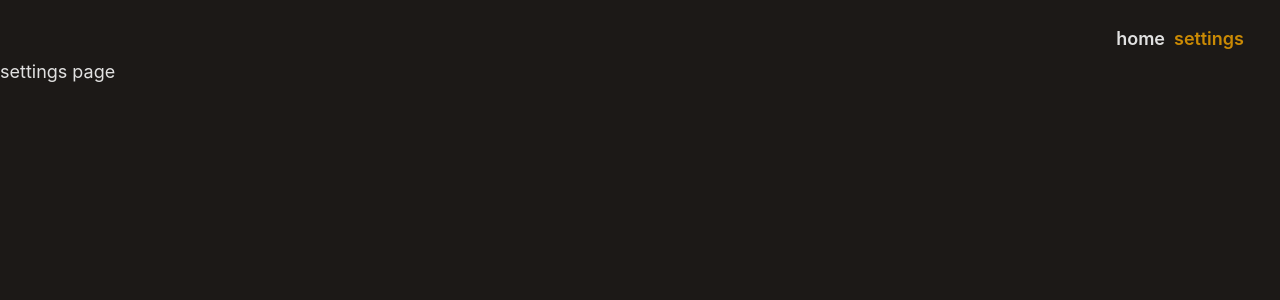
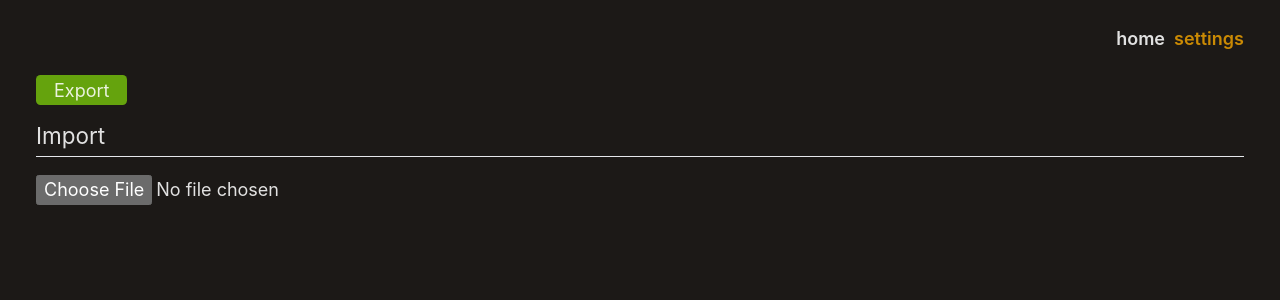
Before and after one commit to reivan/mit3, a React (Vite) app: page / in a window 1280 px wide. Both pictures are taken after a click on the button "settings". Shown: the top 300 px of the page. Built offline with nearby package versions, Linux system fonts and the light colour scheme.

Commit message:
add Settings page with Export/Import

```diff
--- a/src/components/Router/Router.tsx
+++ b/src/components/Router/Router.tsx
@@ -1,4 +1,5 @@
 import { useState } from 'react';
+import { Settings } from '../Settings/Settings';
 import { TodoApp } from '../TodoApp/TodoApp';
 import { useTodos } from '../TodoApp/useTodos';
 import { NavBar } from './NavBar';
@@ -8,10 +9,20 @@ export enum PAGES {
   SETTINGS,
 }
 
+/**
+ *
+ * + extract nav
+ * + move todos useState into a custom hook
+ * + move state upwart one level
+ * - make Settings page
+ */
+
 export function Router() {
   const [currentPage, setCurrentPage] = useState(PAGES.HOME);
 
   const {
+    todos,
+    setTodos,
     addTodo,
     deleteTodo,
     setTodoItemTags,
@@ -37,7 +48,9 @@ export function Router() {
         />
       )}
 
-      {currentPage === PAGES.SETTINGS && 'settings page'}
+      {currentPage === PAGES.SETTINGS && (
+        <Settings todos={todos} importTodos={setTodos} />
+      )}
     </>
   );
 }
--- /dev/null
+++ b/src/components/Settings/ExportTodos.tsx
@@ -0,0 +1,18 @@
+import { TTodoItem } from '../../misc/types';
+
+export function ExportTodos({ todos = [] }: { todos: TTodoItem[] }) {
+  const todos64 = [todos] // converting to base64 JSON
+    .map((val) => JSON.stringify(val))
+    .map(btoa)[0];
+  const timestamp = new Date().toISOString().replaceAll(':', '_');
+
+  return (
+    <a
+      download={`todos_${timestamp}.json`}
+      href={`data:application/json;base64,${todos64}`}
+      className="bg-lime-600 rounded px-4 py-1"
+    >
+      Export
+    </a>
+  );
+}
--- /dev/null
+++ b/src/components/Settings/ImportTodos.tsx
@@ -0,0 +1,58 @@
+import React, { useState } from 'react';
+import { TTodoItem } from '../../misc/types';
+
+interface IImportTodos {
+  onPressImport: (todos: TTodoItem[]) => void;
+}
+
+export function ImportTodos({ onPressImport }: IImportTodos) {
+  const [error, setError] = useState('');
+  const [message, setMessage] = useState('');
+  const [uploadedTodos, setUploadedTodos] = useState<TTodoItem[] | null>(null);
+
+  const handleChange = (e: React.ChangeEvent<HTMLInputElement>) => {
+    const selectedFile = e.target.files?.[0] || null;
+
+    if (selectedFile) {
+      const reader = new FileReader();
+      reader.onload = (event: ProgressEvent<FileReader>) => {
+        setMessage('');
+        try {
+          const str = String(event.target?.result);
+          const data = JSON.parse(str);
+          setUploadedTodos(data);
+          setError('');
+        } catch {
+          setError('cant read file');
+          setUploadedTodos(null);
+        }
+      };
+      reader.readAsText(selectedFile);
+    }
+  };
+
+  return (
+    <div>
+      <h3 className="text-xl mb-1">Import</h3>
+      <hr className="mb-4" />
+
+      <input className="mb-4" type="file" onChange={handleChange} />
+
+      {error && <p className="text-red-500">{error}</p>}
+      {message && <p>{message}</p>}
+
+      {uploadedTodos && (
+        <button
+          onClick={() => {
+            onPressImport(uploadedTodos);
+            setUploadedTodos(null);
+            setMessage('import success');
+          }}
+          className="bg-red-600 rounded px-4 py-1"
+        >
+          Import (length: {uploadedTodos.length})
+        </button>
+      )}
+    </div>
+  );
+}
--- /dev/null
+++ b/src/components/Settings/Settings.tsx
@@ -0,0 +1,18 @@
+import { TTodoItem } from '../../misc/types';
+import { ExportTodos } from './ExportTodos';
+import { ImportTodos } from './ImportTodos';
+
+interface ISettings {
+  todos: TTodoItem[];
+  importTodos: (todos: TTodoItem[]) => void;
+}
+
+export function Settings({ todos, importTodos }: ISettings) {
+  return (
+    <div className="px-8 py-4 mb-4">
+      <ExportTodos todos={todos} />
+      <div className="mb-4" />
+      <ImportTodos onPressImport={importTodos} />
+    </div>
+  );
+}
--- a/src/components/TodoApp/useTodos.tsx
+++ b/src/components/TodoApp/useTodos.tsx
@@ -54,6 +54,7 @@ export function useTodos() {
 
   return {
     todos,
+    setTodos,
     addTodo,
     deleteTodo,
     setTodoItemTags,
```
